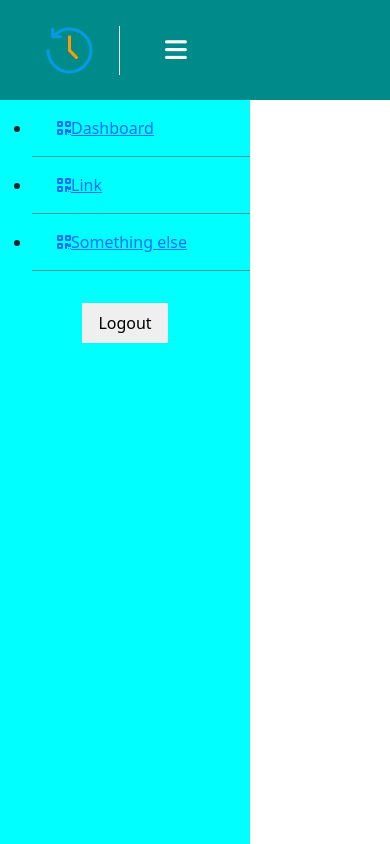
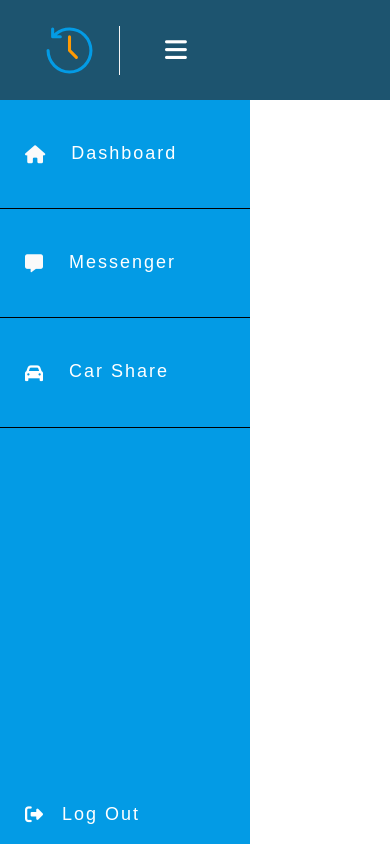
Before and after one commit to jackloughran1/DissertationProject, a Vue app: page / in a window 390 px wide. Built offline with nearby package versions, Linux system fonts and the light colour scheme.

Commit message:
dashboard responsiveness added

```diff
--- a/src/App.vue
+++ b/src/App.vue
@@ -9,3 +9,8 @@ export default {
   name: 'App',
 };
 </script>
+
+<style>
+
+
+</style>
--- a/src/views/DashboardView.vue
+++ b/src/views/DashboardView.vue
@@ -20,25 +20,28 @@
         <ul>
           <li>
             <a href="#">
-              <span class="icon"><i class="fa fa-qrcode"></i></span>
-              <span class="text">Dashboard</span>
+              <span class="icon"><i class="fa-solid fa-house" style="color: #fafafa;"></i></span>
+              <span class="text"> Dashboard</span>
             </a>
           </li>
           <li>
             <a href="#">
-              <span class="icon"><i class="fa fa-qrcode"></i></span>
-              <span class="text">Link</span>
+              <span class="icon"><i class="fa-solid fa-message" style="color: #fafafa;"></i></span>
+              <span class="text"> Messenger</span>
             </a>
           </li>
           <li>
             <a href="#">
-              <span class="icon"><i class="fa fa-qrcode"></i></span>
-              <span class="text">Something else</span>
+              <span class="icon"><i class="fa-solid fa-car" style="color: #ffffff;"></i></span>
+              <span class="text"> Car Share</span>
             </a>
           </li>
         </ul>
         <div class="logout">
-          <button @click="logout">Logout</button>
+          <a href="/login">
+          <span class="icon"><i class="fa-solid fa-right-from-bracket" style="color: #ffffff;"></i></span>
+            <span class="text"> Log Out</span>
+          </a>
         </div>
       </div>
     </div>
@@ -70,12 +73,13 @@ export default {
 
 <style>
 
+
 .topbar{
   position: fixed;
   top: 0;
   left: 0;
   height: 100px;
-  background-color: darkcyan;
+  background-color: #1d546f;
   display: flex;
   align-items: center;
   width: 100%;
@@ -117,19 +121,23 @@ export default {
   left: 0;
   width: 250px;
   height: 100%;
-  background-color: cyan;
+  height: calc(100% - 100px);
+  background-color: #039be5;
   transition: width 0.2s;
+  overflow-y: auto;
 }
 
 .sidebar_container{
   display: flex;
   flex-direction: column;
+  height: 100%;
+
 }
 
 
 .click_collapse .sidebar{
   width: 100px;
-  padding-right: 20px;
+
 
 }
 
@@ -137,27 +145,76 @@ export default {
   display: none;
 }
 
+.click_collapse .sidebar .logout a .text{
+  display: none;
+}
+
+.sidebar ul{
+  list-style: none;
+  padding: 0;
+  margin: 0;
+
+}
+
 .sidebar ul li a{
   display: block;
-  padding: 16px 25px;
-  border-bottom: 1px solid #409f9d;
+  padding: 40px 25px;
+  border-bottom: 1px solid black;
+  text-decoration: none;
+  color: white;
+  transition: black 0.3s;
+}
+
+
+.sidebar ul li a .icon{
+  font-size: 18px;
+  color: white;
+  vertical-align: middle;
+}
+
+.sidebar ul li a .text{
+  margin-left: 19px;
+  color: white;
+  font-family: sans-serif;
+  font-size: 18px;
+  letter-spacing: 2px;
+}
+
+.sidebar ul li a:hover{
+  background: navy;
+  color: white;
 }
 
 .logout{
   margin-top: auto;
-  padding: 16px 25px;
-  text-align: center;
-}
-
-.logout button{
-  padding: 8px 16px;
-  border: none;
-  cursor: pointer
 }
 
 
+.logout a {
+  display: flex;
+  align-items: center;
+  padding: 16px 25px;
+  text-decoration: none;
+  color: white;
+  transition: background-color 0.3s;
 
+}
 
+.logout a:hover {
+  background-color: navy;
+}
 
+.logout a .icon {
+  font-size: 18px;
+  color: white;
+}
+
+.logout a .text {
+  margin-left: 19px;
+  color: white;
+  font-family: sans-serif;
+  font-size: 18px;
+  letter-spacing: 2px;
+}
 
 </style>
```
